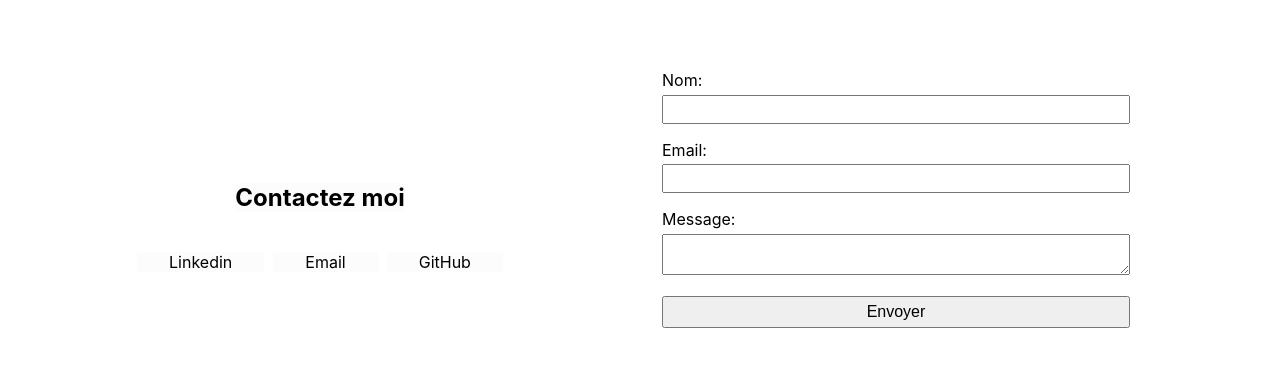
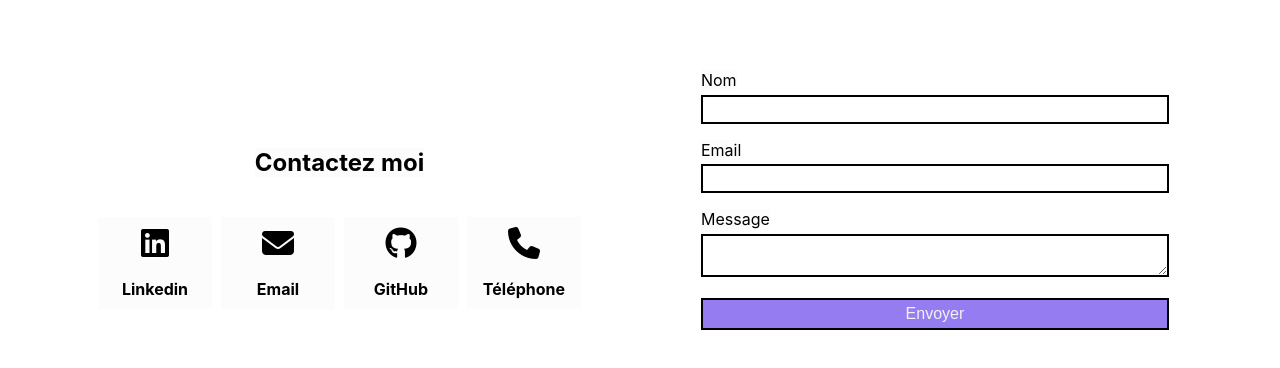
Before and after one commit to nosajil/Portfolio-CV, a React (Create React App) app: page / in a window 1280 px wide. Shown: the part 3145-3513 px from the top of the page. Built offline with nearby package versions, Linux system fonts and the light colour scheme.

Commit message:
commit changement form

```diff
--- a/src/components/Contact.js
+++ b/src/components/Contact.js
@@ -8,9 +8,22 @@ const Contact = () => {
         <div className="contact-info">
             <h2>Contactez moi</h2>
             <div className="icons-reseaux">
-                <div className="icon linkedin">Linkedin</div>
-                <div className="icon email">Email</div>
-                <div className="icon github">GitHub</div>
+                <div className="icon linkedin">
+                    <i class="fa-brands fa-linkedin"></i>
+                    <h4>Linkedin</h4>
+                </div>
+                <div className="icon email">
+                    <i class="fa-solid fa-envelope"></i>
+                    <h4>Email</h4>
+                </div>
+                <div className="icon github">
+                    <i class="fa-brands fa-github"></i>
+                    <h4>GitHub</h4>
+                </div>
+                <div className="icon github">
+                    <i class="fa-solid fa-phone"></i>
+                    <h4>Téléphone</h4>
+                </div>
             </div>
         </div>
         <div className="form-wrapper">
--- a/src/components/Form.js
+++ b/src/components/Form.js
@@ -7,16 +7,16 @@ function Form() {
         <form className='contact-form' name="contact" method="post" data-netlify="true" onSubmit="submit">
 
             <input type="hidden" name="form-name" value="contact" />
-            <label for="name">Nom:</label>
+            <label for="name">Nom</label>
             <input type="text" name="name" required/>
 
-            <label for="email">Email:</label>
+            <label for="email">Email</label>
             <input type="email" name="email" required/>
 
-            <label for="message">Message:</label>
+            <label for="message">Message</label>
             <textarea name="message" required></textarea>
 
-            <button type="submit">Envoyer</button>
+            <button className='btn-send' type="submit">Envoyer</button>
         </form>
     </div>
   )
--- a/src/sass/Contact.scss
+++ b/src/sass/Contact.scss
@@ -3,8 +3,16 @@
     display: flex;
     justify-content: space-evenly;
 
+
     .form-wrapper{
         flex-basis: 40%;
+    }
+}
+
+.contact-form {
+    label {
+        background: #f1f1f134;
+        width: fit-content;
     }
 }
 
@@ -19,8 +27,27 @@
         display: flex;
         justify-content: space-evenly;
 
+
+
         .icon {
             padding: 0 2rem;
+            display: flex;
+            justify-content: center;
+            align-items: center;
+            flex-direction: column;
+            width: 10%;
+            cursor: pointer;
+
+            h4 {
+                margin: 0;
+                padding: 10px 0;
+
+            }
+
+            i{
+                font-size: 2rem;
+                padding: 10px 0;
+            }
         }
     }
 
@@ -35,3 +62,16 @@
 
     }
 }
+
+
+@media screen and (max-width: 767px) {
+    .contact-wrapper{
+        flex-direction: column;
+        margin: 10vh 0;
+
+
+        .form-wrapper{
+            flex-basis: 40%;
+        }
+    }
+}
--- a/src/sass/Form.scss
+++ b/src/sass/Form.scss
@@ -10,12 +10,21 @@
 
         input, textarea, button {
             margin: 0.3rem 0 1rem 0;
-            padding: .3rem
+            padding: .3rem;
+            border: solid black 2px;
+
         }
 
         button{
             font-size: 1rem;
         }
 
+        .btn-send {
+            background-color: rgb(149, 125, 241);
+            border: solid black 2px;
+            color: #F1F1F1;
+            cursor: pointer;
+        }
+
     }
 }
```
